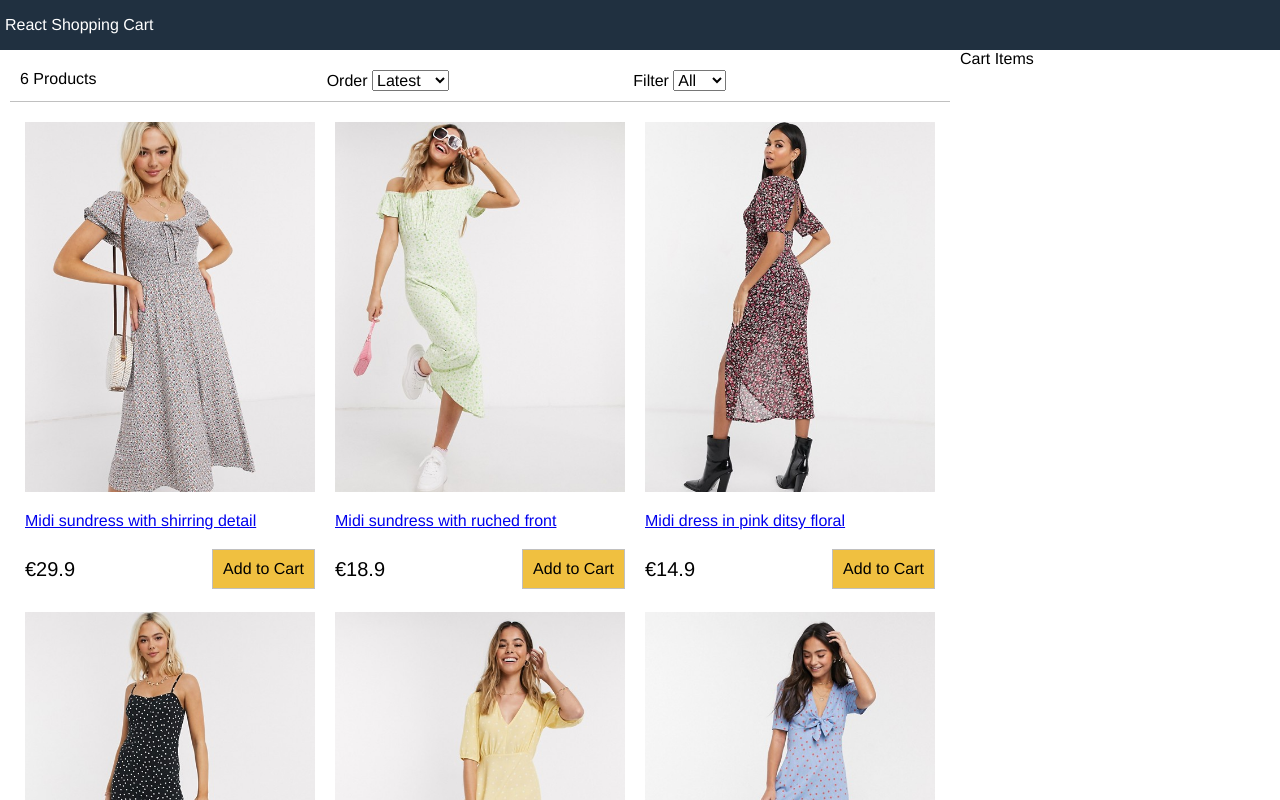
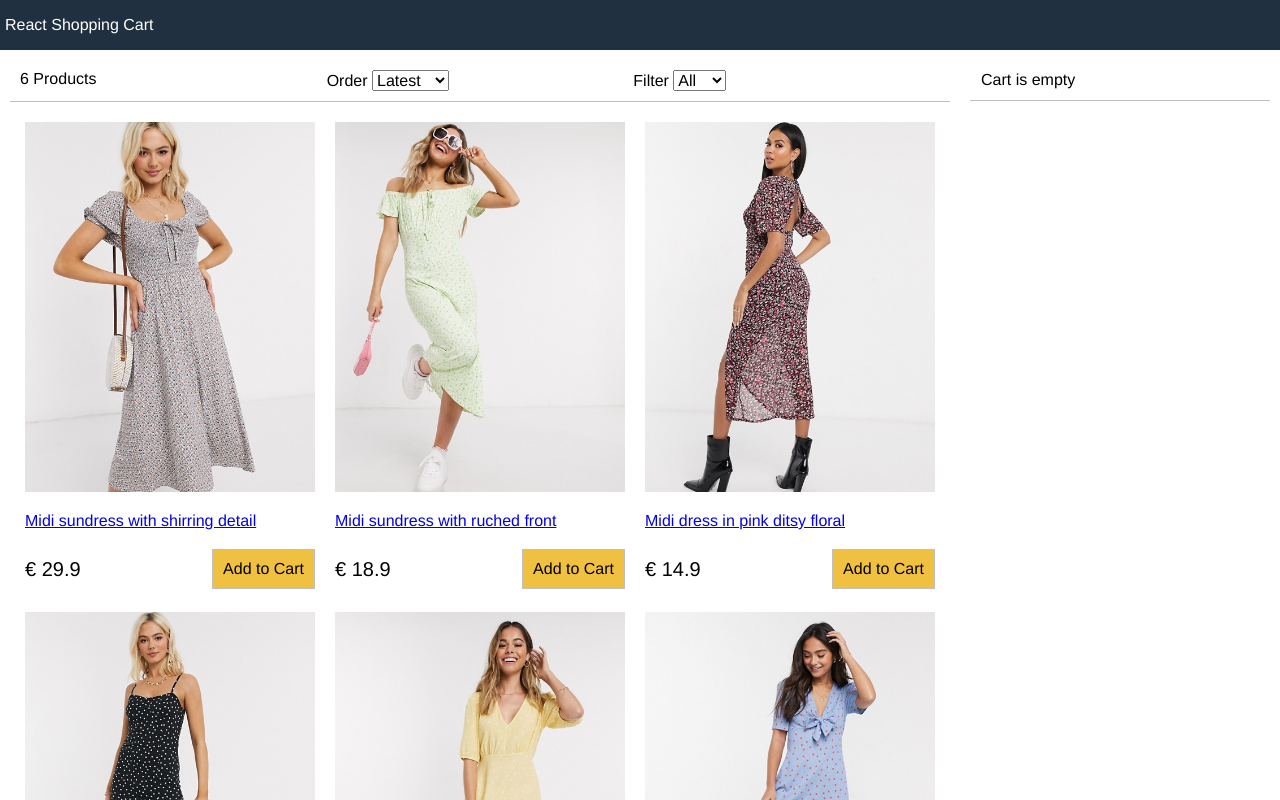
Before and after one commit to tombadil28/react-shoppping-cart, a React (Create React App) app: page / in a window 1280 px wide. Shown: the top 800 px of the page. Built offline with nearby package versions, Linux system fonts and the light colour scheme.

Commit message:
cart-component

```diff
--- a/src/App.js
+++ b/src/App.js
@@ -2,6 +2,7 @@
 import data from "./data.json";
 import Products from './components/Products';
 import Filter from './components/Filter';
+import Cart from './components/Cart';
 
 //feature 1
 class App extends React.Component {
@@ -9,10 +10,37 @@
     super();
     this.state = {
       products: data.products,
+      cartItems:[],
       size: "",
-      sort: ""
-    };
+      sort: "",
+         };
   }
+
+
+   removeFromCart = (product) => {
+   const cartItems = this.state.cartItems.slice();
+   this.setState({
+   cartItems: cartItems.filter(x=>x._id !== product._id),
+   });
+ }
+
+
+  addToCart = (product) => {
+    const cartItems = this.state.cartItems.slice();
+    let alreadyInCart = false;
+    cartItems.forEach((item) => {
+      if (item._id === product._id) { // item exist in cart
+        item.count++;
+        alreadyInCart = true;
+      }
+    });
+    if(!alreadyInCart){
+      cartItems.push({...product, count: 1});
+    }
+    this.setState({cartItems});
+  };
+
+
   sortProducts = (event) => {
     const sort = event.target.value;
     this.setState((state) => ({
@@ -63,9 +91,17 @@
                 filterProducts={this.filterProducts}
                 sortProducts={this.sortProducts}>
               </Filter>
-              <Products products={this.state.products}></Products>
+              <Products
+              products={this.state.products}
+              addToCart={this.addToCart}>
+              </Products>
             </div>
-            <div className="sidebar"> Cart Items</div>
+            <div className="sidebar">
+            <Cart cartItems = {this.state.cartItems}
+            removeFromCart ={this.removeFromCart}>
+
+            </Cart>
+            </div>
           </div>
         </main>
         <footer>  All right is reserved (TG)  </footer>
--- /dev/null
+++ b/src/components/Cart.js
@@ -0,0 +1,55 @@
+import React, { Component } from 'react'
+import formatCurrency from '../util';
+
+export default class Cart extends Component {
+    render() {
+        const {cartItems} = this.props;
+
+        return (
+           <div>
+               {cartItems.length === 0 ? (
+                <div className ="cart cart-header">Cart is empty </div>
+               ) : (
+               <div className ="cart cart-header">You have {cartItems.length} Part(s) in the cart {" "}
+               </div>
+               )}
+
+             <div className="cart">
+             <ul className="cart-items">
+               {cartItems.map(item => (
+                   <li key={item._id}>
+                     <div>
+                         <img src={item.image} alt={item.title}></img>
+                     </div>
+                     <div>
+                         <div>{item.title}</div>
+                         <div className="right">
+                          {formatCurrency(item.price)} x {item.count} {" "}
+                         <button className= "button" onClick={() => this.props.removeFromCart(item)}>
+                             Remove
+                         </button>
+                         </div>
+                         <div> Sum on article: {formatCurrency(item.price*item.count)} </div>
+                     </div>
+                     </li>
+               ))}
+             </ul>
+              </div>
+              {cartItems.length !== 0 && (
+
+              <div className="cart">
+                  <div className="total">
+                      <div>
+                          Total: {" "}
+                         {formatCurrency(
+                             cartItems.reduce((a,c) => a+c.price*c.count,0 )
+                         )}
+                      </div>
+                      <button className="button primary" >Proceed</button>
+                  </div>
+              </div>
+              )}
+            </div>
+        );
+    }
+}
--- a/src/components/Products.js
+++ b/src/components/Products.js
@@ -1,8 +1,13 @@
 import React, { Component } from 'react'
 import formatCurrency from '../util'
 
+
+
+
 export default class Products extends Component {
+
     render() {
+
         return (
             <div>
                 <ul className="products">
@@ -19,7 +24,9 @@
                              <div>
                                  {formatCurrency(product.price) }
                              </div>
-                             <button className="button primary"> Add to Cart</button>
+
+                             <button onClick={() => this.props.addToCart(product)} className="button primary">
+                             Add to Cart</button>
                              </div>
                         </div>
                     </li>
--- a/src/index.css
+++ b/src/index.css
@@ -122,3 +122,46 @@
 .filter div{
   flex: 1;
 }
+/* index.css */
+.cart{
+  padding: 1rem;
+  margin: 1rem;
+  display: flex;
+ }
+
+.cart-header{
+  border-bottom: 0.1rem #c0c0c0 solid ;
+  padding: 1.1rem;
+}
+
+.cart-items{
+  padding: 0;
+  width: 100%;
+  list-style-type:none;
+ }
+.cart-items img{
+  width: 5rem;
+}
+.cart-items li{
+  display: flex;
+}
+.cart-items li div{
+  padding: 0.5rem;
+}
+.cart-items li div:last-child{
+flex: 1;
+}
+.right{
+  text-align:right;
+}
+.total{
+  display: flex;
+  justify-content: space-between;
+  align-items: center;
+  width: 100%;
+
+}
+.total > div,
+.total > button {
+  flex: 1;
+}
--- a/src/util.js
+++ b/src/util.js
@@ -1,3 +1,3 @@
 export default function formatCurrency(num) {
-    return "€" + Number(num.toFixed(1)).toLocaleString() + " ";
+    return "€ " + Number(num.toFixed(1)).toLocaleString() + " ";
 }
```
